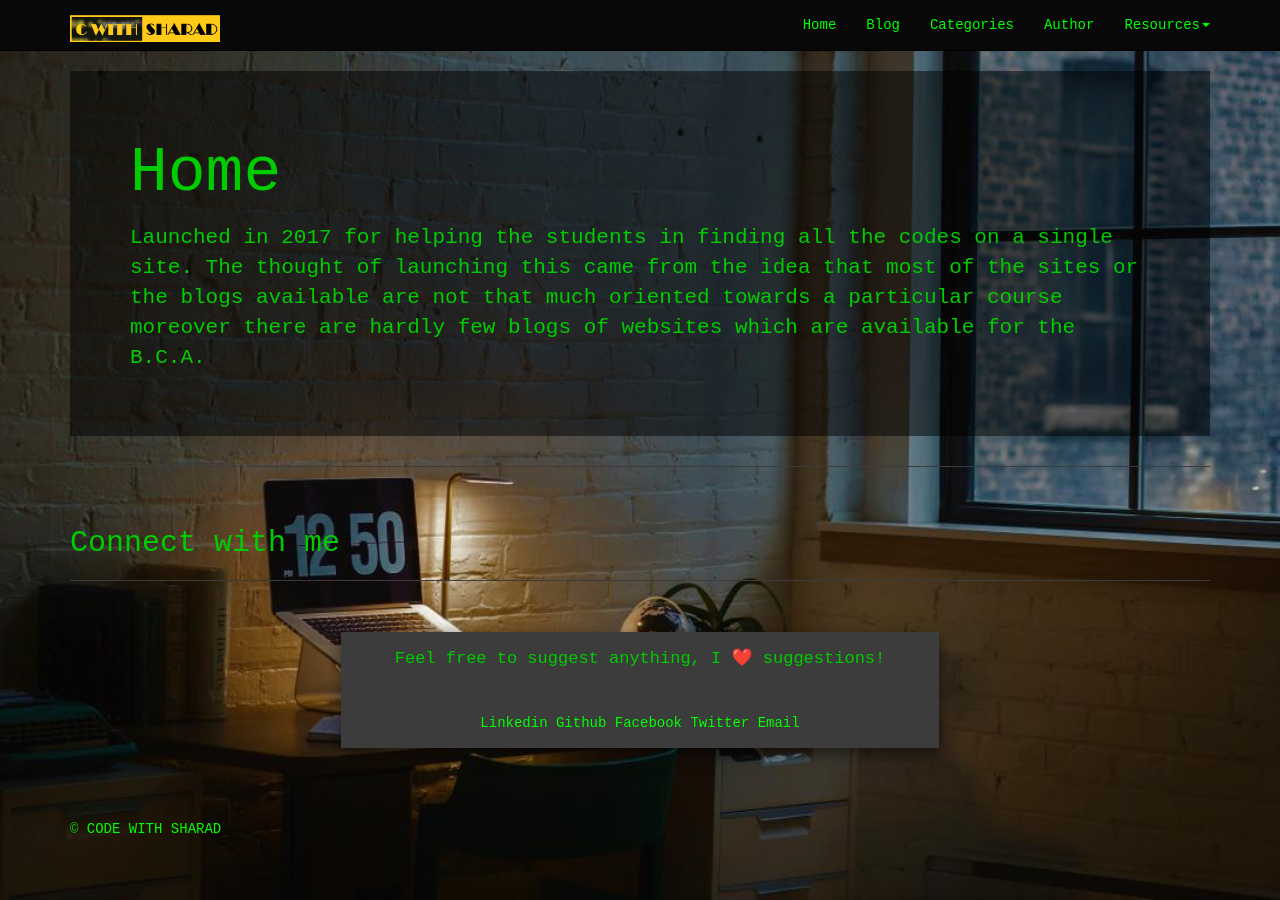
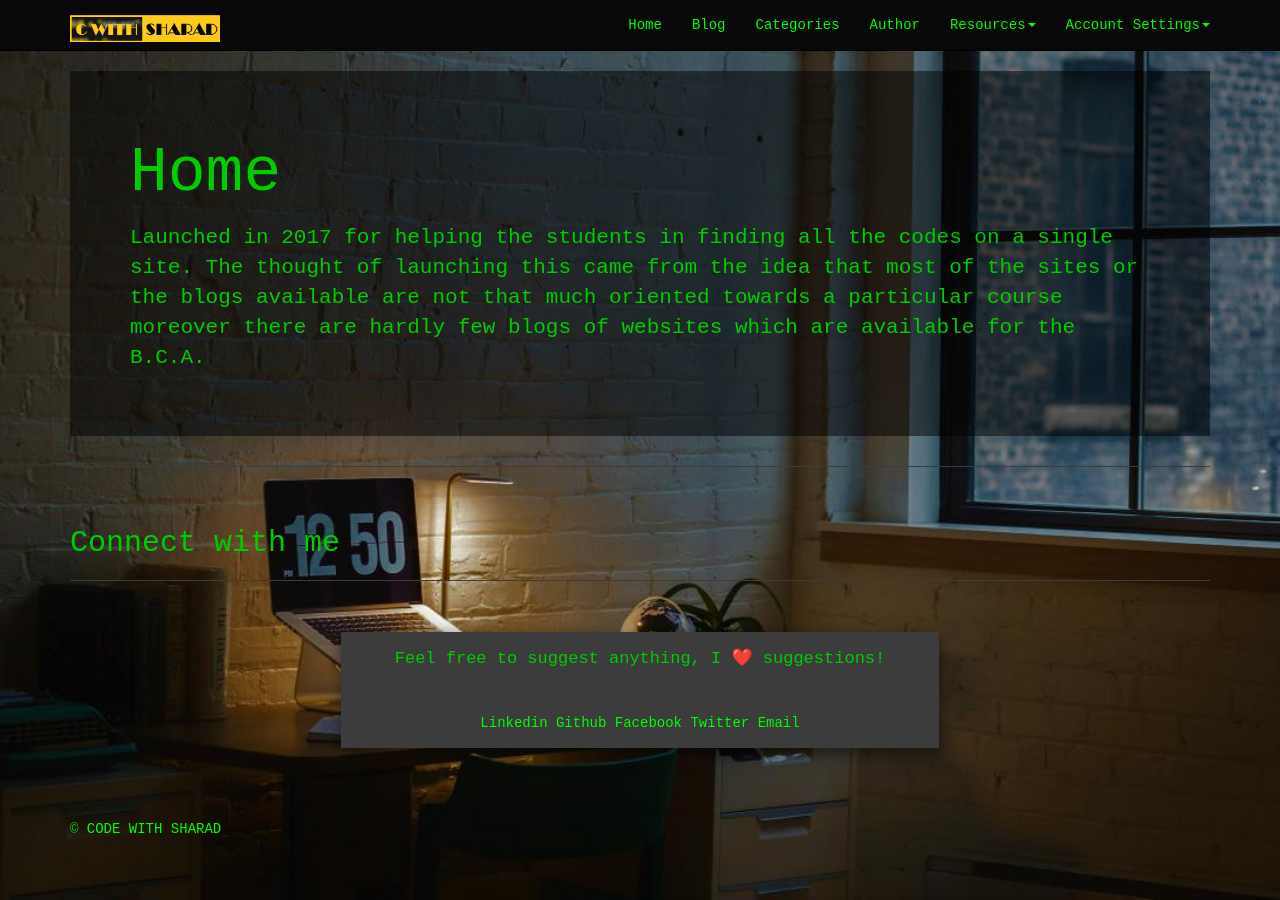
Before and after one commit to cwithsharad/cwithsharad.github.io, a Jekyll site: the page built from index.md, in a window 1280 px wide. Built offline with Jekyll 4.4.1, drawn with Linux system fonts in a browser that asks for light colours; emoji names are drawn with the system emoji font.

Commit message:
Update navigation.html

```diff
--- a/_includes/navigation.html
+++ b/_includes/navigation.html
@@ -26,6 +26,30 @@
 			<li><a href="{{ site.baseurl }}{{ item.url }}">{{ item.title }}</a></li>
 			{% endif %}
 		{% endfor %}
+ <li class="dropdown" id="accountmenu">
+                    <a class="dropdown-toggle" data-toggle="dropdown" href="#">Account Settings<b class="caret"></b></a>
+                    <ul class="dropdown-menu">
+                        <li><a href="#">Login</a></li>
+                      	<li class="dropdown-submenu">
+                          <a tabindex="-1" href="#">More options</a>
+                          <ul class="dropdown-menu">
+                            <li><a tabindex="-1" href="#">Second level</a></li>
+                            <li class="dropdown-submenu">
+                              <a href="#">More..</a>
+                              <ul class="dropdown-menu">
+                                  <li><a href="#">3rd level</a></li>
+                                  <li><a href="#">3rd level</a></li>
+                              </ul>
+                            </li>
+                            <li><a href="#">Second level</a></li>
+                            <li><a href="#">Second level</a></li>
+                          </ul>
+                        </li>
+                        <li><a href="#">Register</a></li>
+                        <li class="divider"></li>
+                        <li><a href="#">Logout</a></li>
+                    </ul>
+                </li>
 		</ul>
 	</div>
 </div>
```
